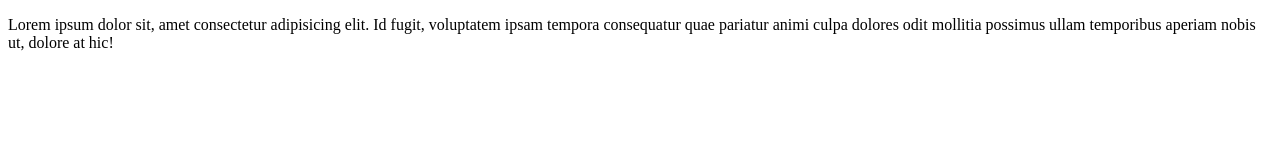
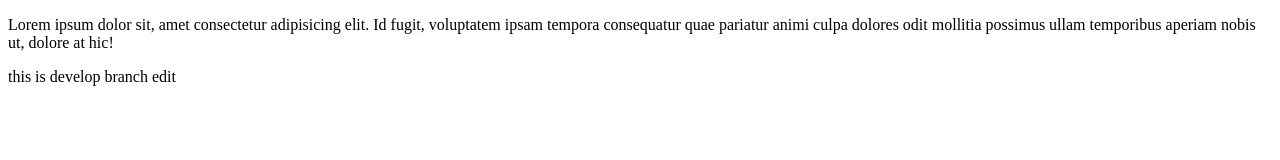
Before and after one commit to nespinsuwan/Git, a plain HTML site: page index.html in a window 1280 px wide. Drawn offline with Linux system fonts and the light colour scheme.

Commit message:
edit branch

```diff
--- a/index.html
+++ b/index.html
@@ -8,7 +8,8 @@
 </head>
 <body>
     <p>Lorem ipsum dolor sit, amet consectetur adipisicing elit. Id fugit, voluptatem ipsam tempora consequatur quae pariatur animi culpa dolores odit mollitia possimus ullam temporibus aperiam nobis ut, dolore at hic!
+    </p>
 
-    </p>
+    <p>this is develop branch edit</p>
 </body>
 </html>
```
